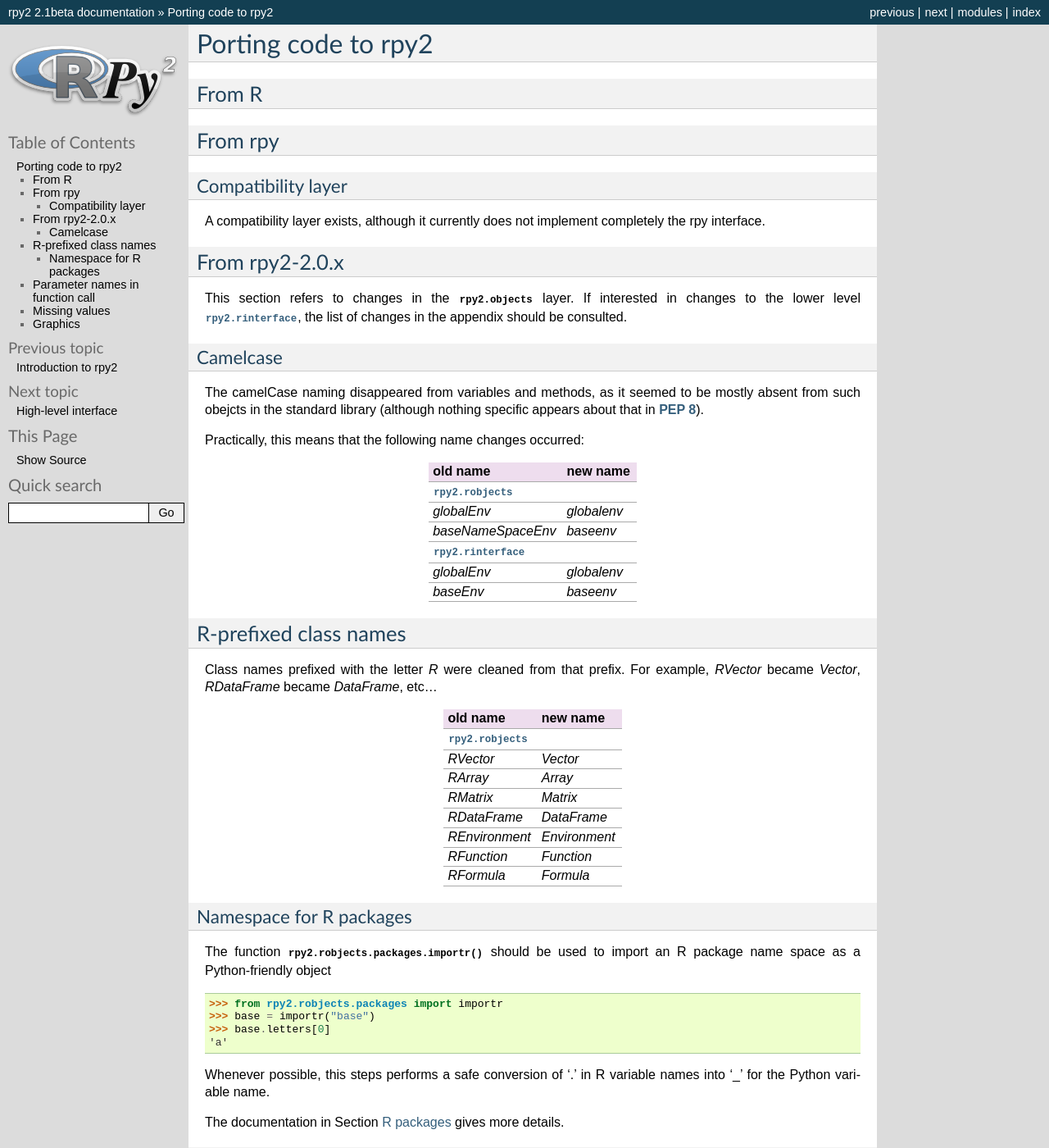
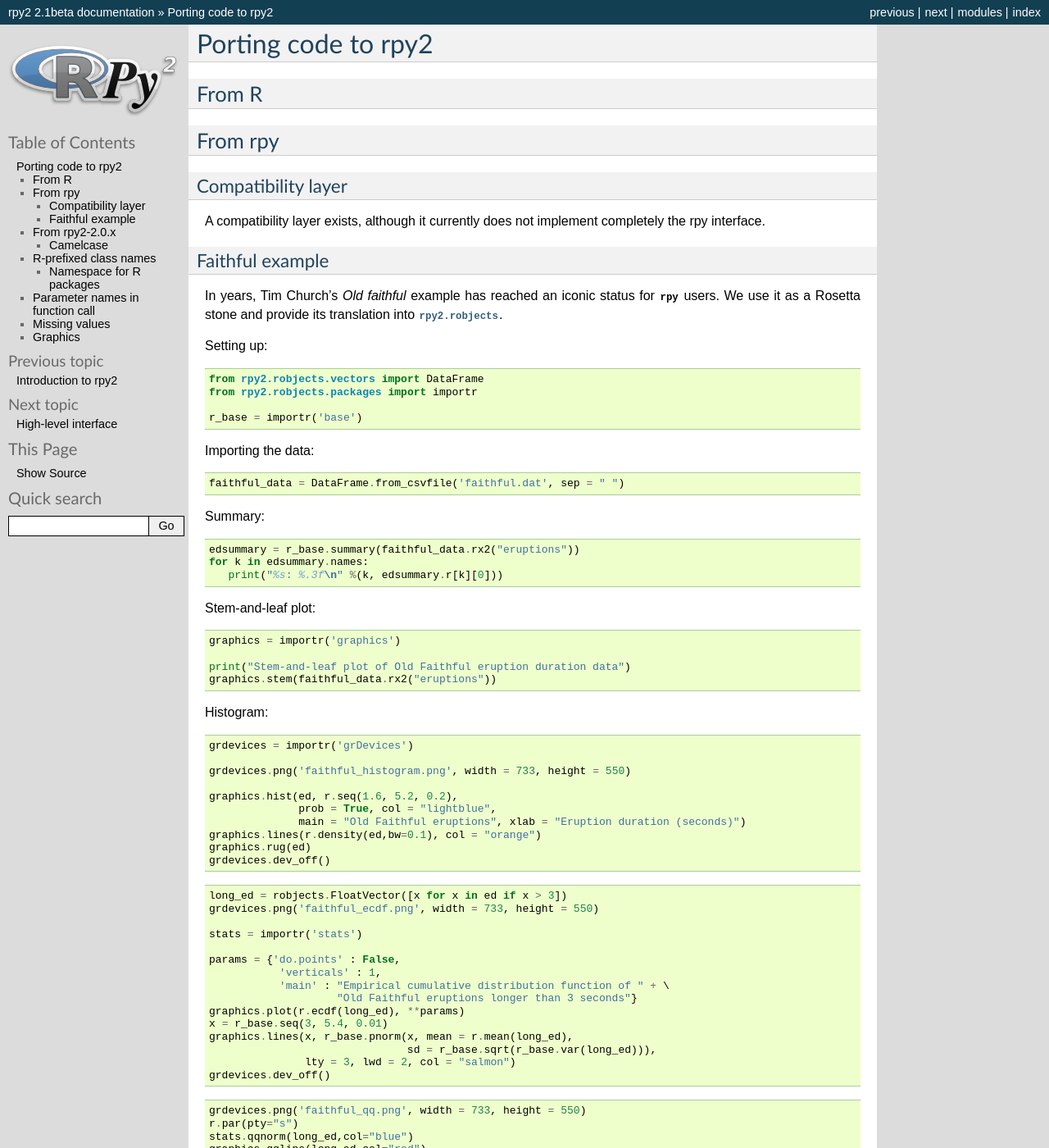
Before and after one commit to rpy2/rpy2, a Sphinx documentation site: the page built from doc/source/porting-to-rpy2.rst, in a window 1280 px wide and 1400 px high. Shown: the whole window at 82% size. Built offline with Sphinx 7.4.7, drawn with Linux system fonts in a browser that asks for light colours; formulas are drawn with MathJax 3; some of the changed text lies outside the part shown.

Commit message:
more details of numpy arrays
faithful example (from discussion w/ a contributor)

--HG--
branch : version_2.1.x

```diff
--- a/doc/source/porting-to-rpy2.rst
+++ b/doc/source/porting-to-rpy2.rst
@@ -13,6 +13,90 @@ Compatibility layer
 
 A compatibility layer exists, although it currently does not implement
 completely the rpy interface.
+
+Faithful example
+^^^^^^^^^^^^^^^^
+
+In years, Tim Church's *Old faithful* example has reached an iconic
+status for :mod:`rpy` users. We use it as a Rosetta stone and provide
+its translation into :mod:`rpy2.robjects`.
+
+
+Setting up:
+
+.. code-block:: python
+
+   from rpy2.robjects.vectors import DataFrame
+   from rpy2.robjects.packages import importr
+
+   r_base = importr('base')
+
+Importing the data:
+
+.. code-block:: python
+
+   faithful_data = DataFrame.from_csvfile('faithful.dat', sep = " ")
+
+
+Summary:
+
+.. code-block:: python
+
+   edsummary = r_base.summary(faithful_data.rx2("eruptions"))
+   for k in edsummary.names:
+      print("%s: %.3f\n" %(k, edsummary.r[k][0]))
+
+Stem-and-leaf plot:
+
+.. code-block:: python
+
+   graphics = importr('graphics')
+
+   print("Stem-and-leaf plot of Old Faithful eruption duration data")
+   graphics.stem(faithful_data.rx2("eruptions"))
+
+Histogram:
+
+.. code-block:: python
+
+   grdevices = importr('grDevices')
+
+   grdevices.png('faithful_histogram.png', width = 733, height = 550)
+
+   graphics.hist(ed, r.seq(1.6, 5.2, 0.2),
+                 prob = True, col = "lightblue",
+                 main = "Old Faithful eruptions", xlab = "Eruption duration (seconds)")
+   graphics.lines(r.density(ed,bw=0.1), col = "orange")
+   graphics.rug(ed)
+   grdevices.dev_off()
+
+.. code-block:: python
+
+   long_ed = robjects.FloatVector([x for x in ed if x > 3])
+   grdevices.png('faithful_ecdf.png', width = 733, height = 550)
+
+   stats = importr('stats')
+
+   params = {'do.points' : False,
+              'verticals' : 1,
+              'main' : "Empirical cumulative distribution function of " + \
+                       "Old Faithful eruptions longer than 3 seconds"}
+   graphics.plot(r.ecdf(long_ed), **params)
+   x = r_base.seq(3, 5.4, 0.01)
+   graphics.lines(x, r_base.pnorm(x, mean = r.mean(long_ed),
+                                  sd = r_base.sqrt(r_base.var(long_ed))),
+                  lty = 3, lwd = 2, col = "salmon")
+   grdevices.dev_off()
+
+.. code-block:: python
+
+   grdevices.png('faithful_qq.png', width = 733, height = 550)
+   r.par(pty="s")
+   stats.qqnorm(long_ed,col="blue")
+   graphics.qqline(long_ed,col="red")
+   grdevices.dev_off()
+
+
 
 From rpy2-2.0.x
 ---------------
```
Also changed, not shown: doc/source/numpy.rst (+12 -3 lines).
